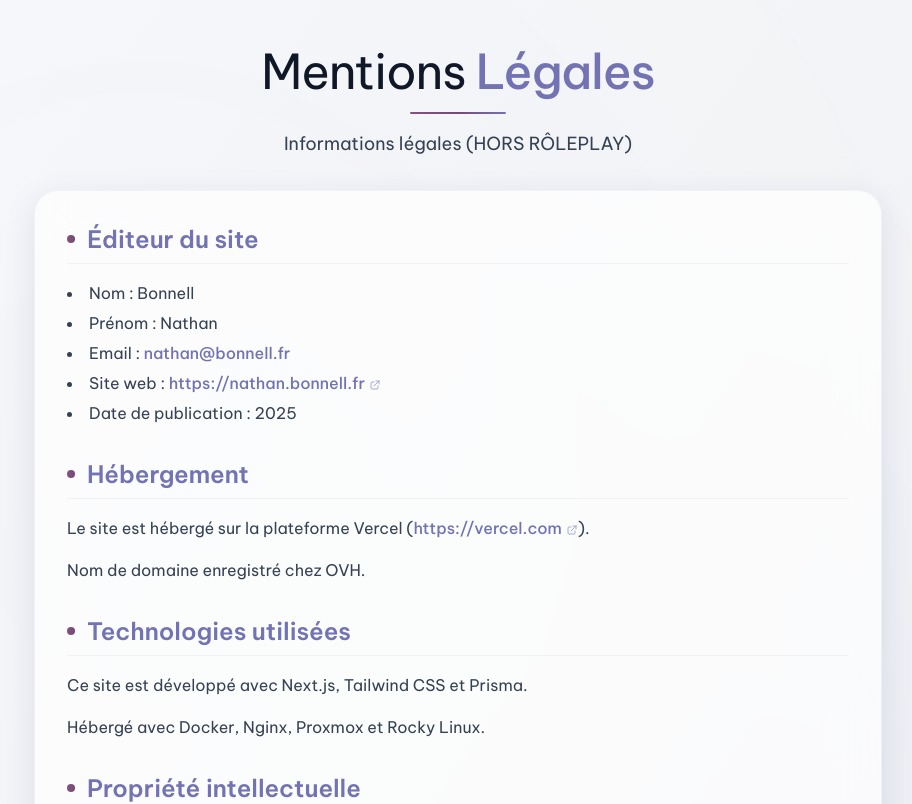
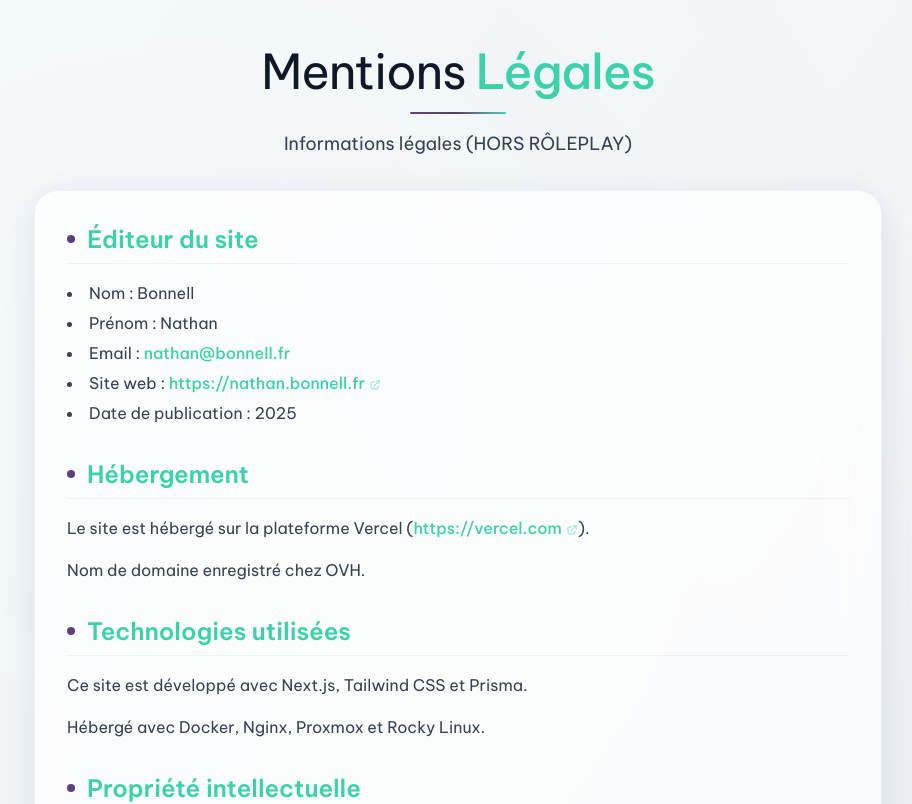
Before and after one commit to Wiibleyde/sabs, a Next.js app: page /legal-mentions in a window 1280 px wide. Shown: the top 804 px of the page, without its empty margins (182-1094 px from the left). Built offline with nearby package versions, Linux system fonts and the light colour scheme.

Commit message:
feat: update color gradients across multiple components and assets
Signed-off-by: Wiibleyde <nathan@bonnell.fr>

```diff
--- a/src/app/globals.css
+++ b/src/app/globals.css
@@ -1,11 +1,11 @@
 @import "tailwindcss";
 
 @theme {
-	--color-sabs-gradient-1: #85527e;
-	--color-sabs-gradient-2: #754974;
-	--color-sabs-gradient-3: #3d2845;
+	--color-sabs-gradient-1: #61437f;
+	--color-sabs-gradient-2: #583f78;
+	--color-sabs-gradient-3: #543b74;
 
-	--color-sabs-primary: #7373b4;
+	--color-sabs-primary: #3bd1ab;
 }
 
 html,
--- a/src/app/legal-mentions/page.tsx
+++ b/src/app/legal-mentions/page.tsx
@@ -68,8 +68,8 @@ export default function LegalMentions() {
 				<div
 					className="absolute inset-0"
 					style={{
-						backgroundImage: `radial-gradient(circle at 25% 25%, #7373B4 0%, transparent 70%),
-                                     radial-gradient(circle at 75% 75%, #85527E 0%, transparent 70%)`,
+						backgroundImage: `radial-gradient(circle at 25% 25%, #3bd1ab 0%, transparent 70%),
+                                     radial-gradient(circle at 75% 75%, #61437f 0%, transparent 70%)`,
 					}}
 				></div>
 			</div>
--- a/src/components/Contact.tsx
+++ b/src/components/Contact.tsx
@@ -190,8 +190,8 @@ export function Contact() {
 				<div
 					className="absolute inset-0"
 					style={{
-						backgroundImage: `radial-gradient(circle at 25% 25%, #7373B4 0%, transparent 70%),
-                                     radial-gradient(circle at 75% 75%, #85527E 0%, transparent 70%)`,
+						backgroundImage: `radial-gradient(circle at 25% 25%, #3bd1ab 0%, transparent 70%),
+                                     radial-gradient(circle at 75% 75%, #61437f 0%, transparent 70%)`,
 					}}
 				></div>
 			</div>
@@ -437,7 +437,7 @@ export function Contact() {
 						<button
 							type="submit"
 							disabled={isSubmitting}
-							className="w-full bg-gradient-to-r from-sabs-gradient-1 via-sabs-gradient-2 to-sabs-primary hover:shadow-[0_10px_30px_0_rgba(115,115,180,0.3)] text-white font-medium py-4 px-6 rounded-lg md:rounded-xl transition-all duration-500 transform hover:scale-[1.02] disabled:opacity-50 disabled:cursor-not-allowed disabled:transform-none active:scale-[0.98] will-change-transform text-base tracking-wide min-h-[56px] flex items-center justify-center"
+							className="w-full bg-gradient-to-r from-sabs-gradient-1 via-sabs-gradient-2 to-sabs-primary hover:shadow-[0_10px_30px_0_rgba(59,209,171,0.3)] text-white font-medium py-4 px-6 rounded-lg md:rounded-xl transition-all duration-500 transform hover:scale-[1.02] disabled:opacity-50 disabled:cursor-not-allowed disabled:transform-none active:scale-[0.98] will-change-transform text-base tracking-wide min-h-[56px] flex items-center justify-center"
 						>
 							{isSubmitting ? (
 								<span className="flex items-center justify-center gap-2">
--- a/src/components/Footer.tsx
+++ b/src/components/Footer.tsx
@@ -131,8 +131,8 @@ export function Footer() {
 				<div
 					className="absolute inset-0"
 					style={{
-						backgroundImage: `radial-gradient(circle at 25% 25%, #7373B4 0%, transparent 70%),
-                                     radial-gradient(circle at 75% 75%, #85527E 0%, transparent 70%)`,
+						backgroundImage: `radial-gradient(circle at 25% 25%, #3bd1ab 0%, transparent 70%),
+                                     radial-gradient(circle at 75% 75%, #61437f 0%, transparent 70%)`,
 					}}
 				></div>
 			</div>
--- a/src/components/Presentation.tsx
+++ b/src/components/Presentation.tsx
@@ -122,8 +122,8 @@ export function Presentation() {
 				<div
 					className="absolute inset-0"
 					style={{
-						backgroundImage: `radial-gradient(circle at 25% 25%, #7373B4 0%, transparent 70%),
-                                     radial-gradient(circle at 75% 75%, #85527E 0%, transparent 70%)`,
+						backgroundImage: `radial-gradient(circle at 25% 25%, #3bd1ab 0%, transparent 70%),
+                                     radial-gradient(circle at 75% 75%, #61437f 0%, transparent 70%)`,
 					}}
 				></div>
 			</div>
--- a/src/components/dasboard/DashboardLayout.tsx
+++ b/src/components/dasboard/DashboardLayout.tsx
@@ -6,8 +6,8 @@ export function DashboardLayout({ children }: { children: React.ReactNode }) {
 				<div
 					className="absolute inset-0"
 					style={{
-						backgroundImage: `radial-gradient(circle at 25% 25%, #7373B4 0%, transparent 70%),
-                                     radial-gradient(circle at 75% 75%, #85527E 0%, transparent 70%)`,
+						backgroundImage: `radial-gradient(circle at 25% 25%, #3bd1ab 0%, transparent 70%),
+                                     radial-gradient(circle at 75% 75%, #61437f 0%, transparent 70%)`,
 					}}
 				></div>
 			</div>
```
Also changed, not shown: public/img/sabs/sabs-logo-small.png, public/img/sabs/sabs-logo.png.
